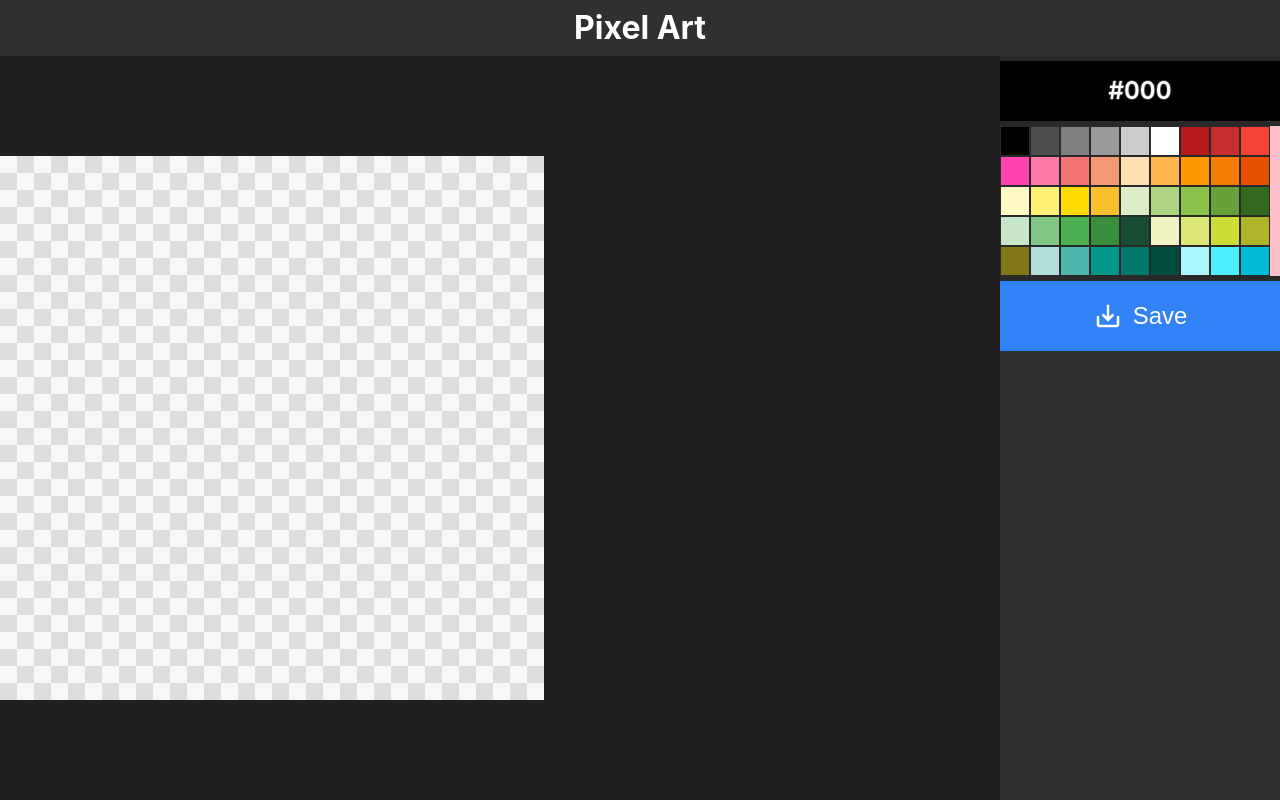
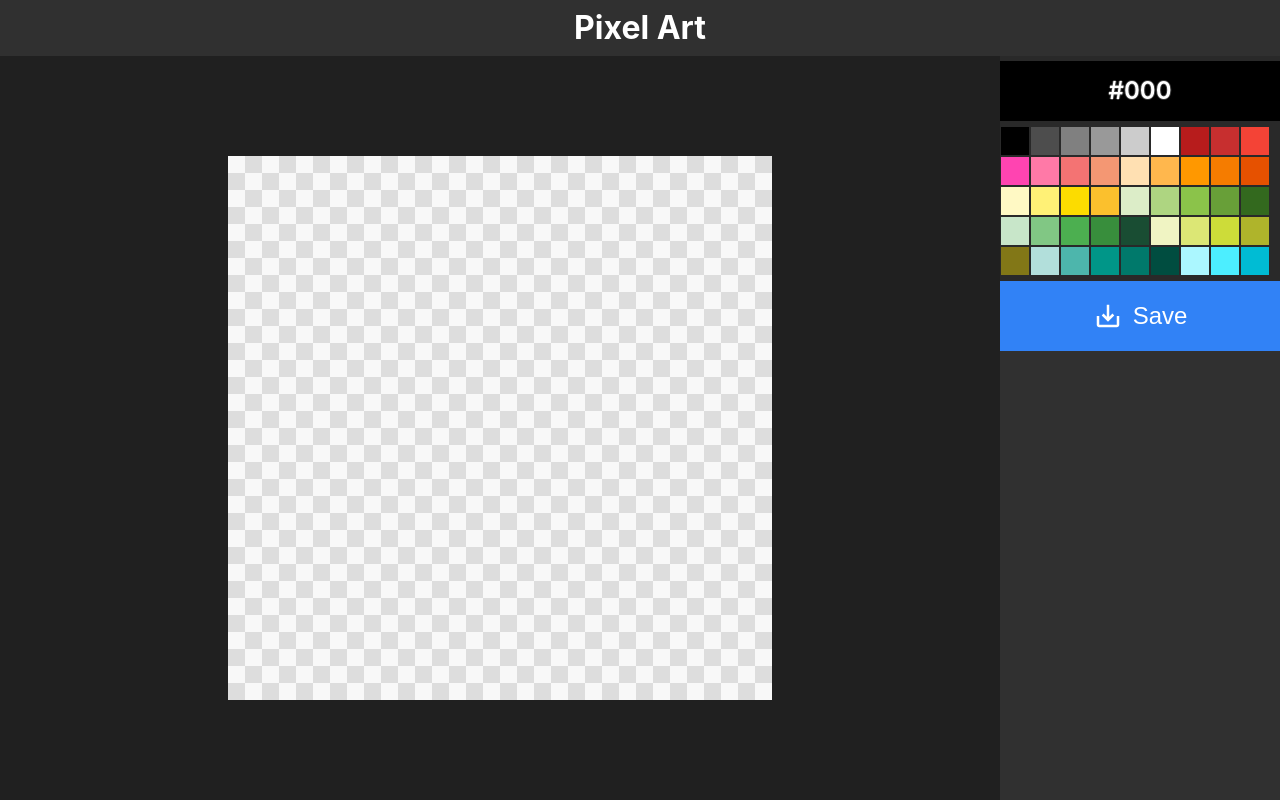
Before and after one commit to Khyosunny/pixel-art, a React (Create React App) app: page / in a window 1280 px wide. Built offline with nearby package versions, Linux system fonts and the light colour scheme.

Commit message:
캔버스 가운데 정렬 사이드바 사이즈 조절

```diff
--- a/src/App.tsx
+++ b/src/App.tsx
@@ -29,11 +29,13 @@ export default function App() {
 
   return (
     <Container>
-      <PixelCanvas
-        color={color}
-        PIXEL_SIZE={PIXEL_SIZE}
-        CANVAS_SIZE={CANVAS_SIZE}
-      />
+      <CanvasContainer>
+        <PixelCanvas
+          color={color}
+          PIXEL_SIZE={PIXEL_SIZE}
+          CANVAS_SIZE={CANVAS_SIZE}
+        />
+      </CanvasContainer>
       <Sidebar color={color} handleColorChange={handleColorChange} />
     </Container>
   );
@@ -48,3 +50,11 @@ const Container = styled.div`
   /* background-color: pink; */
   /* flex-direction: column; */
 `;
+
+const CanvasContainer = styled.div`
+  width: 100%;
+  height: 100%;
+  display: flex;
+  justify-content: center;
+  align-items: center;
+`;
--- a/src/components/Palette/index.tsx
+++ b/src/components/Palette/index.tsx
@@ -139,7 +139,6 @@ const PickerContainer = styled.div`
   width: 100%;
   height: 150px;
   overflow-y: scroll;
-  background-color: pink;
 
   &::-webkit-scrollbar {
     width: 10px;
--- a/src/components/Sidebar/index.tsx
+++ b/src/components/Sidebar/index.tsx
@@ -19,6 +19,7 @@ export default function Sidebar({ color, handleColorChange }: SidebarProps) {
 
 const Container = styled.div`
   width: 280px;
+  min-width: 280px;
   height: 100%;
   background-color: ${black[500]};
   display: flex;
```
